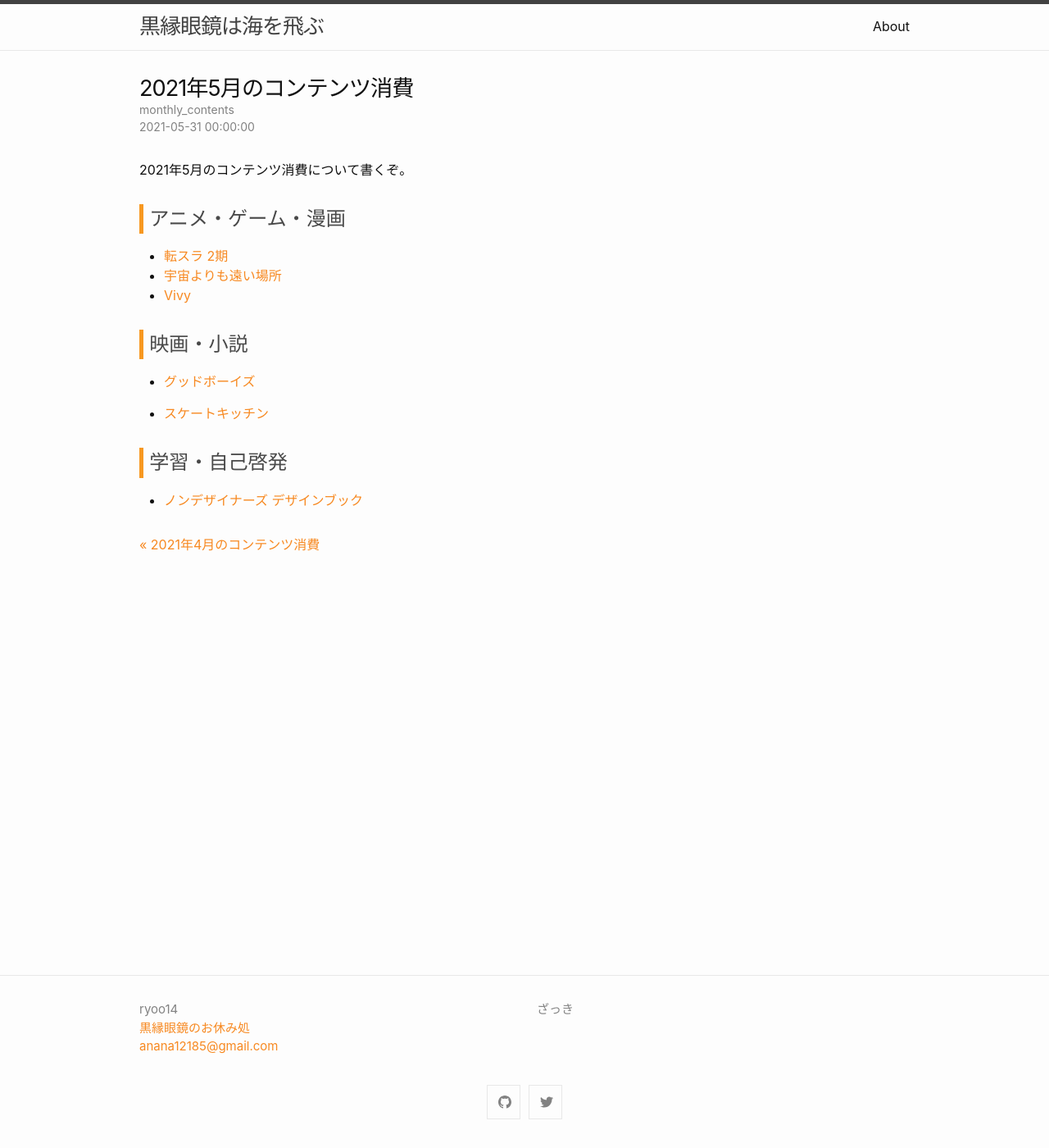
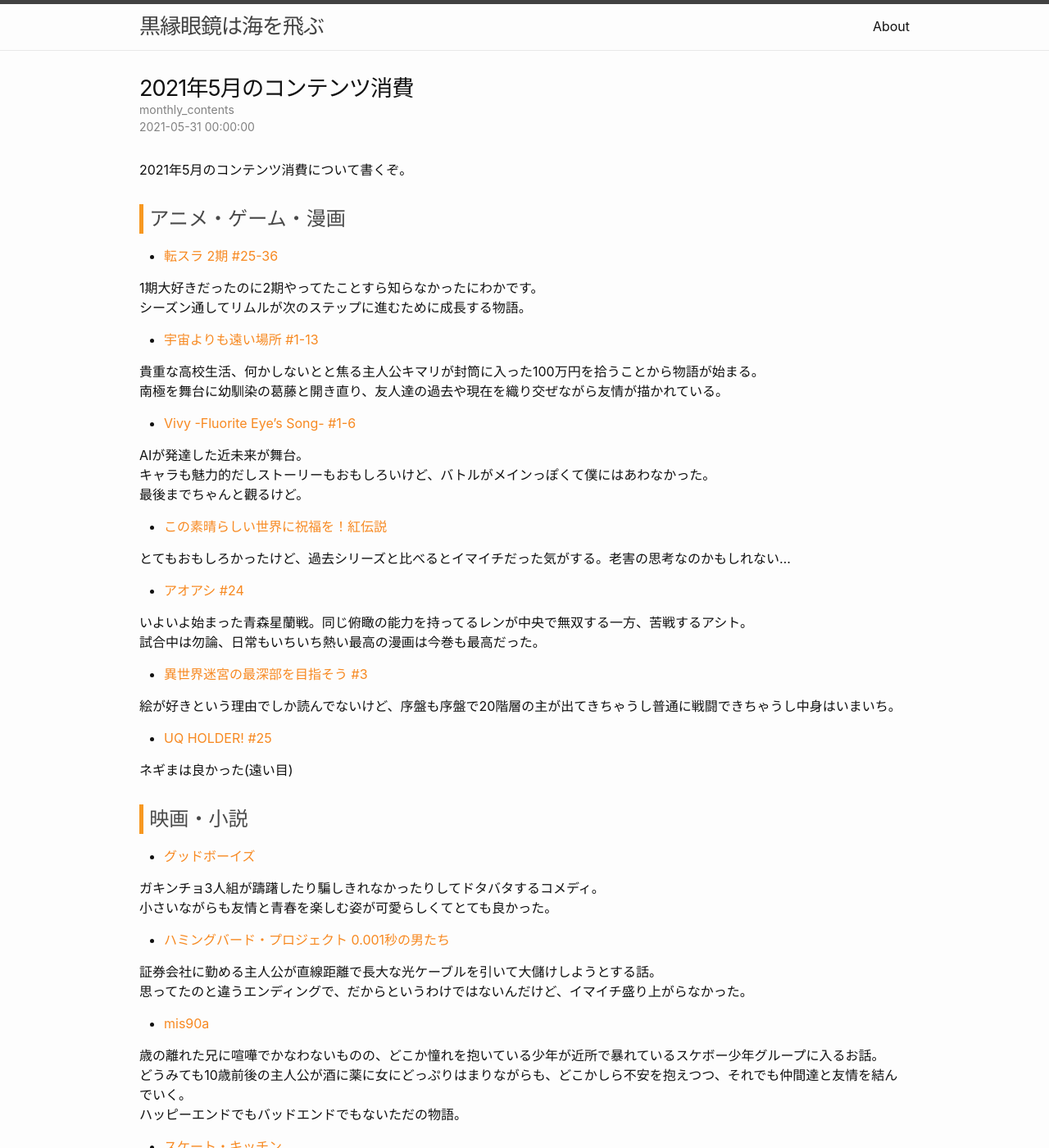
Before and after one commit to ryoo14/blog_ryoo_cc, a Jekyll site: the page built from _posts/2021-05-31-monthly_contents.md, in a window 1280 px wide and 1400 px high. Shown: the whole window at 82% size. Built offline with Jekyll 4.4.1, drawn with Linux system fonts in a browser that asks for light colours; some of the changed text lies outside the part shown.

Commit message:
20210531

```diff
--- a/_posts/2021-05-31-monthly_contents.md
+++ b/_posts/2021-05-31-monthly_contents.md
@@ -7,17 +7,70 @@ categories: monthly_contents
 2021年5月のコンテンツ消費について書くぞ。
 
 ## アニメ・ゲーム・漫画
-- [転スラ 2期]()
-- [宇宙よりも遠い場所]()
-- [Vivy]()
+- [転スラ 2期 #25-36](https://annict.jp/works/6617)
+
+1期大好きだったのに2期やってたことすら知らなかったにわかです。
+シーズン通してリムルが次のステップに進むために成長する物語。
+
+- [宇宙よりも遠い場所 #1-13](https://annict.jp/works/5592)
+
+貴重な高校生活、何かしないとと焦る主人公キマリが封筒に入った100万円を拾うことから物語が始まる。
+南極を舞台に幼馴染の葛藤と開き直り、友人達の過去や現在を織り交ぜながら友情が描かれている。
+
+- [Vivy -Fluorite Eye's Song- #1-6](https://annict.jp/works/7921)
+
+AIが発達した近未来が舞台。
+キャラも魅力的だしストーリーもおもしろいけど、バトルがメインっぽくて僕にはあわなかった。
+最後までちゃんと觀るけど。
+
+- [この素晴らしい世界に祝福を！紅伝説](https://filmarks.com/movies/79975?mark_id=112587261)
+
+とてもおもしろかったけど、過去シリーズと比べるとイマイチだった気がする。老害の思考なのかもしれない…
+
+- [アオアシ #24](https://amzn.to/34wrCEO)
+
+いよいよ始まった青森星蘭戦。同じ俯瞰の能力を持ってるレンが中央で無双する一方、苦戦するアシト。
+試合中は勿論、日常もいちいち熱い最高の漫画は今巻も最高だった。
+
+- [異世界迷宮の最深部を目指そう #3](https://amzn.to/3pa3C3F)
+
+絵が好きという理由でしか読んでないけど、序盤も序盤で20階層の主が出てきちゃうし普通に戦闘できちゃうし中身はいまいち。
+
+- [UQ HOLDER! #25](https://amzn.to/3i7XV4L)
+
+ネギまは良かった(遠い目)
 
 
 ## 映画・小説
 
-- [グッドボーイズ]()
+- [グッドボーイズ](https://filmarks.com/movies/82160?mark_id=111710062)
 
-- [スケートキッチン]()
+ガキンチョ3人組が躊躇したり騙しきれなかったりしてドタバタするコメディ。
+小さいながらも友情と青春を楽しむ姿が可愛らしくてとても良かった。
+
+- [ハミングバード・プロジェクト 0.001秒の男たち](https://filmarks.com/movies/82639?mark_id=112175685)
+
+証券会社に勤める主人公が直線距離で長大な光ケーブルを引いて大儲けしようとする話。
+思ってたのと違うエンディングで、だからというわけではないんだけど、イマイチ盛り上がらなかった。
+
+- [mis90a](https://filmarks.com/movies/80325?mark_id=112197957)
+
+歳の離れた兄に喧嘩でかなわないものの、どこか憧れを抱いている少年が近所で暴れているスケボー少年グループに入るお話。
+どうみても10歳前後の主人公が酒に薬に女にどっぷりはまりながらも、どこかしら不安を抱えつつ、それでも仲間達と友情を結んでいく。
+ハッピーエンドでもバッドエンドでもないただの物語。
+
+- [スケート・キッチン](https://filmarks.com/movies/81575?mark_id=112587136)
+
+こちらも母に窮屈さを感じて少し離れた街のスケボー少女グループに入るお話。
+色々起きるんだけど結局主人公が原因で母の下に帰って来ることになり、一体何の話だったんだという気持ちにさせてくれる。
 
 
 ## 学習・自己啓発
-- [ノンデザイナーズ デザインブック](https://amzn.to/3n0cAj4)
+- [ロゴデザインの教科書](https://amzn.to/2SJKDRy)
+
+企業やイベントのロゴが大好きで、どういう思考であんなに素敵なものをデザインできるのか知りたくなって購入。
+こういう本は大体ロゴがずらーっと並べられているだけのアイデア帳みたいなものが多いけど、この本はある程度解説も交えてくれているので良かった。
+
+- [実践Rustプログラミング入門](https://amzn.to/2SGRBGU)
+
+The Book読み終わったので読み始めた。文法の説明はほぼないので入門かどうかは怪しい。
```
